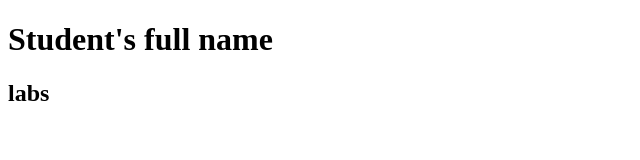
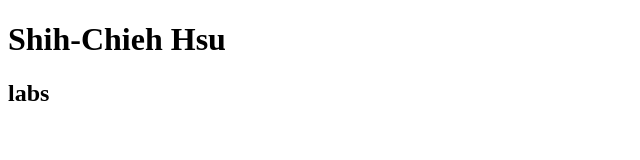
Before and after one commit to loanghsu/software_dev, a plain HTML site: page index.html in a window 1280 px wide. Shown: the whole page, without its empty margins (0-640 px from the left). Drawn offline with Linux system fonts and the light colour scheme.

Commit message:
Update index.html

```diff
--- a/index.html
+++ b/index.html
@@ -6,7 +6,7 @@
         <title>Shih-Chieh Hsu </title>
 </head>
 <body>
-    <h1>Student's full name </h1>
+    <h1>Shih-Chieh Hsu</h1>
    <h2>labs</h2>
 </body>
 </html>
```
